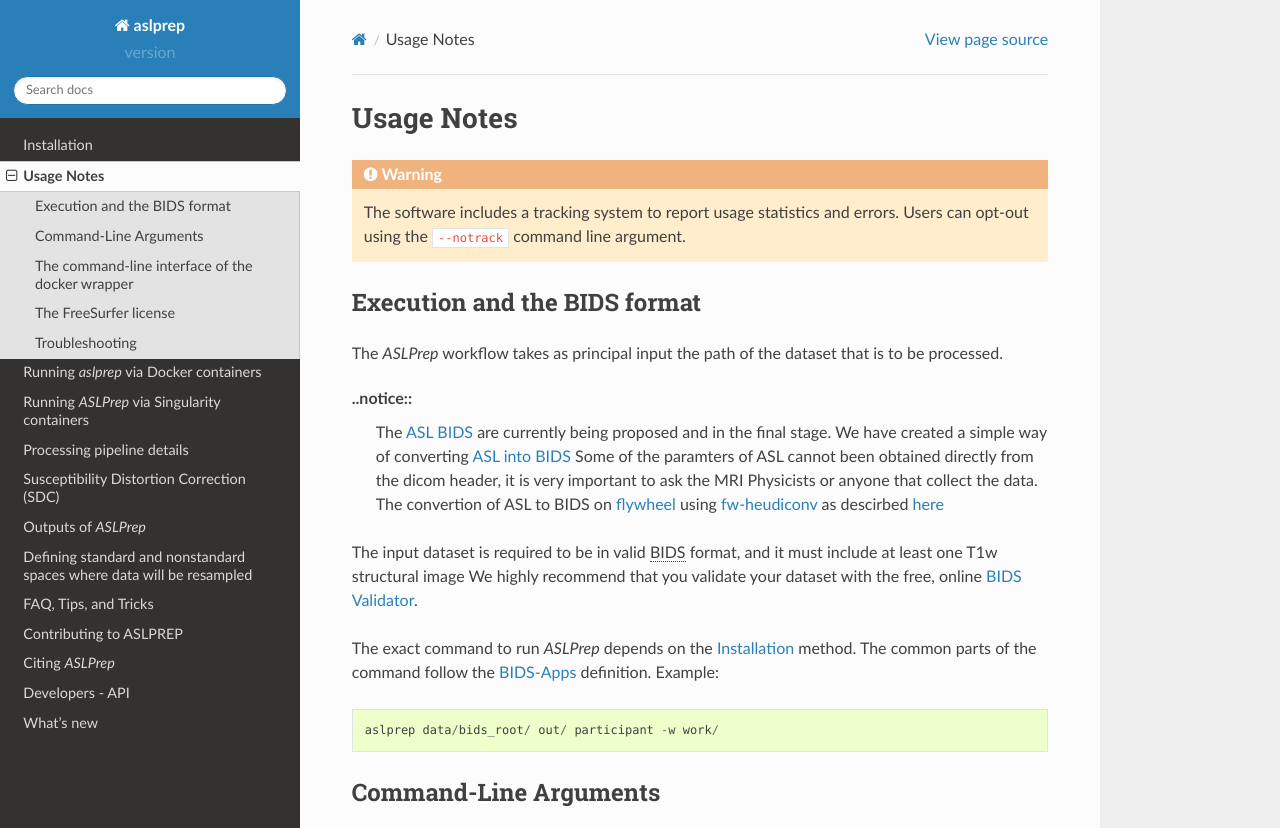
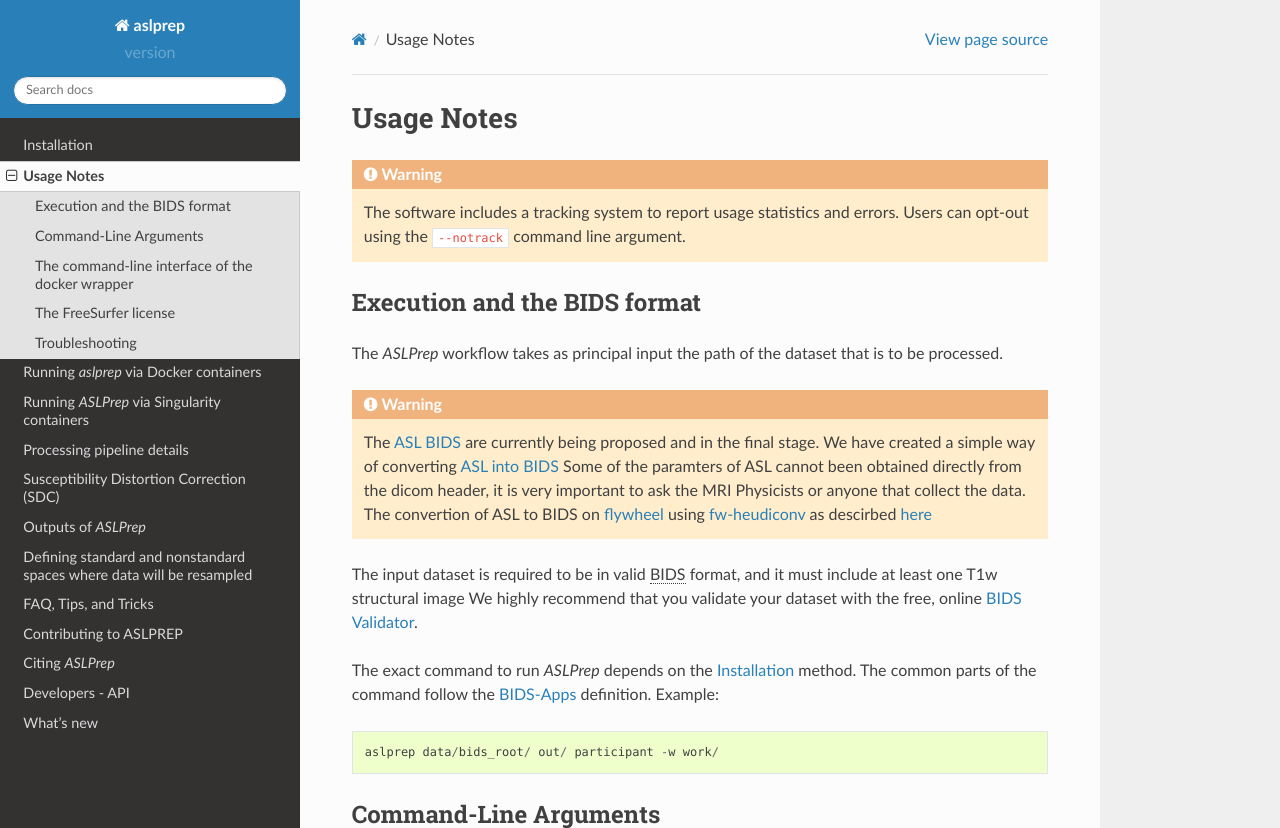
Before and after one commit to PennLINC/aslprep, a Sphinx documentation site: the page built from docs/usage.rst, in a window 1280 px wide and 900 px high, cut to the strip 0-828 px from the top of the window. Built offline with Sphinx 7.4.7 and the Read the Docs theme 2.0.0, drawn with Linux system fonts in a browser that asks for light colours.

Commit message:
Update usage.rst

```diff
--- a/docs/usage.rst
+++ b/docs/usage.rst
@@ -14,7 +14,7 @@
 The *ASLPrep* workflow takes as principal input the path of the dataset
 that is to be processed.
 
-..notice::
+.. warning::
      The `ASL BIDS <shorturl.at/kqrRS>`_  are currently being proposed and in the final stage.
      We have created a simple way of converting `ASL into BIDS <https://github.com/PennLINC/aslbids>`_
      Some of the paramters of ASL cannot been obtained directly from the dicom header,
```
